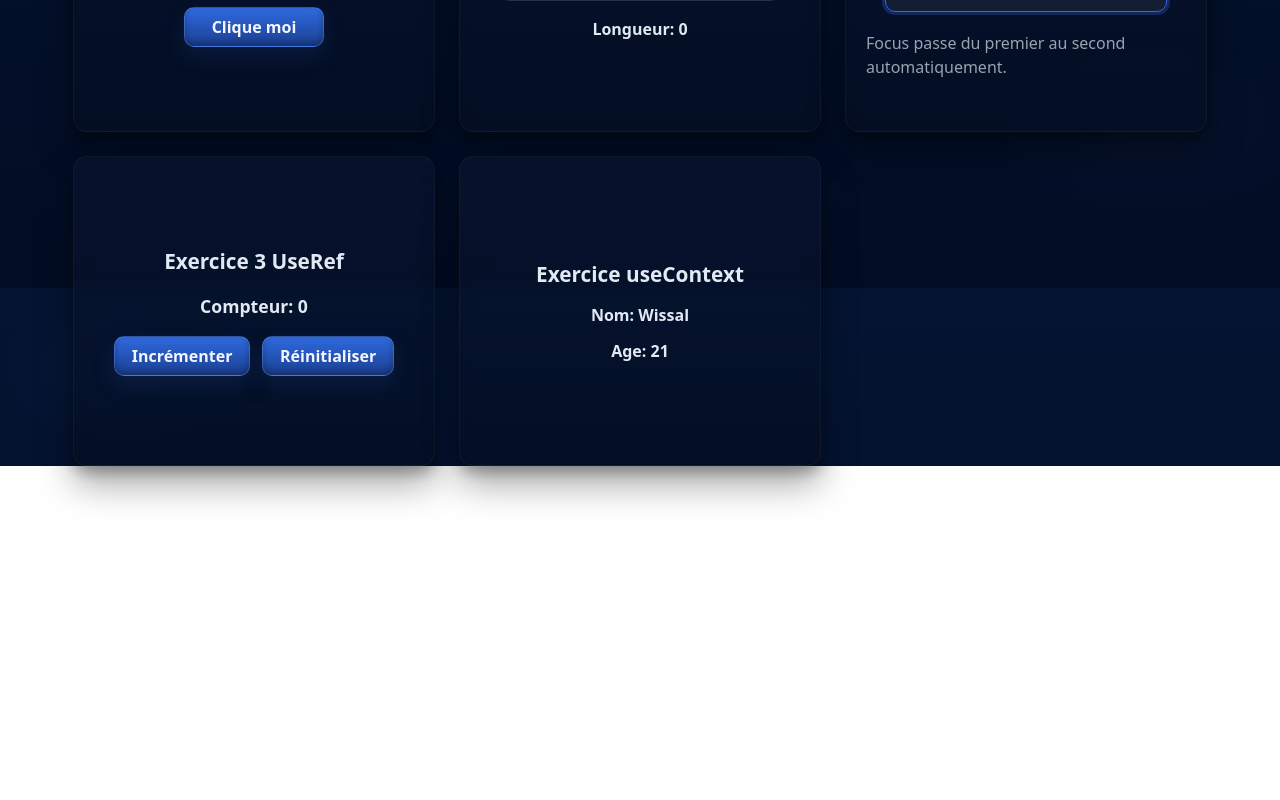
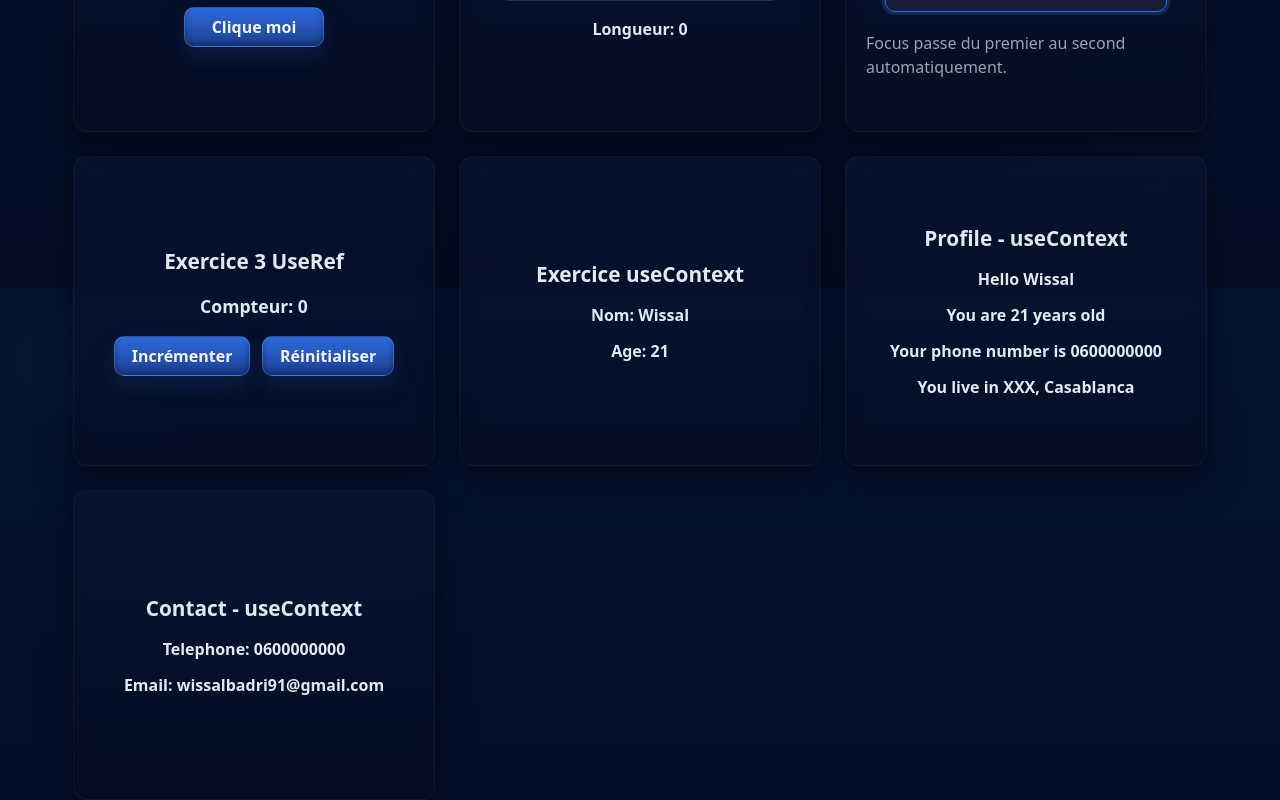
Before and after one commit to Wissal-badri/Hooks-React-, a React (Vite) app: page / in a window 1280 px wide. Shown: the part 512-1312 px from the top of the page. Before the commit the page ends 978 px from the top, so only its background shows below. Built offline with nearby package versions, Linux system fonts and the light colour scheme.

Commit message:
new cards

```diff
--- a/src/App.jsx
+++ b/src/App.jsx
@@ -9,6 +9,9 @@ import Exercice5 from './UseRef/Exercice5.jsx'
 import Exercice6 from './UseRef/Exercice6.jsx'
 import MyContextProvider from './UseContext/MyContextProvider.jsx'
 import Person from './UseContext/Person.jsx'
+import { UserContextProvider } from './UseContext/UserContext.jsx'
+import Profile from './UseContext/Profile.jsx'
+import Contact from './UseContext/Contact.jsx'
 
 function App() {
 
@@ -24,6 +27,10 @@ function App() {
       <MyContextProvider>
         <Person />
       </MyContextProvider>
+      <UserContextProvider>
+        <Profile />
+        <Contact />
+      </UserContextProvider>
     </div>
   )
 }
--- /dev/null
+++ b/src/UseContext/Contact.css
@@ -0,0 +1,12 @@
+.ex-contact-container {
+    gap: 0.75rem;
+    font-family: system-ui, -apple-system, "Segoe UI", Roboto, "Helvetica Neue", Arial;
+    color: var(--text-strong);
+}
+
+.ex-contact-container p {
+    margin: 0;
+    font-size: 1rem;
+    font-weight: 700;
+    color: var(--text-strong);
+}
--- /dev/null
+++ b/src/UseContext/Contact.jsx
@@ -0,0 +1,15 @@
+import React from 'react'
+import { useUserContext } from './UserContext.jsx'
+import './Contact.css'
+
+export default function Contact() {
+  const user = useUserContext()
+
+  return (
+    <div className="ex-card ex-contact-container">
+      <h3>Contact - useContext</h3>
+      <p>Telephone: {user?.Phone}</p>
+      <p>Email: {user?.Email}</p>
+    </div>
+  )
+}
--- /dev/null
+++ b/src/UseContext/Profile.css
@@ -0,0 +1,12 @@
+.ex-profile-container {
+    gap: 0.75rem;
+    font-family: system-ui, -apple-system, "Segoe UI", Roboto, "Helvetica Neue", Arial;
+    color: var(--text-strong);
+}
+
+.ex-profile-container p {
+    margin: 0;
+    font-size: 1rem;
+    font-weight: 700;
+    color: var(--text-strong);
+}
--- /dev/null
+++ b/src/UseContext/Profile.jsx
@@ -0,0 +1,17 @@
+import React from 'react'
+import { useUserContext } from './UserContext.jsx'
+import './Profile.css'
+
+export default function Profile() {
+  const user = useUserContext()
+
+  return (
+    <div className="ex-card ex-profile-container">
+      <h3>Profile - useContext</h3>
+      <p>Hello {user?.Nom}</p>
+      <p>You are {user?.Age} years old</p>
+      <p>Your phone number is {user?.Phone}</p>
+      <p>You live in {user?.Address}</p>
+    </div>
+  )
+}
--- /dev/null
+++ b/src/UseContext/UserContext.css
@@ -0,0 +1,4 @@
+/* UserContext specific styles */
+.user-context-wrapper {
+    display: contents;
+}
--- /dev/null
+++ b/src/UseContext/UserContext.jsx
@@ -0,0 +1,19 @@
+import React, { createContext, useContext } from 'react'
+
+export const UserContext = createContext(null)
+
+export function useUserContext() {
+  return useContext(UserContext)
+}
+
+export function UserContextProvider({ children }) {
+  const value = {
+    Nom: 'Wissal',
+    Age: 21,
+    Phone: '0600000000',
+    Address: 'XXX, Casablanca',
+    Email: 'wissalbadri91@gmail.com'
+  }
+
+  return <UserContext.Provider value={value}>{children}</UserContext.Provider>
+}
```
